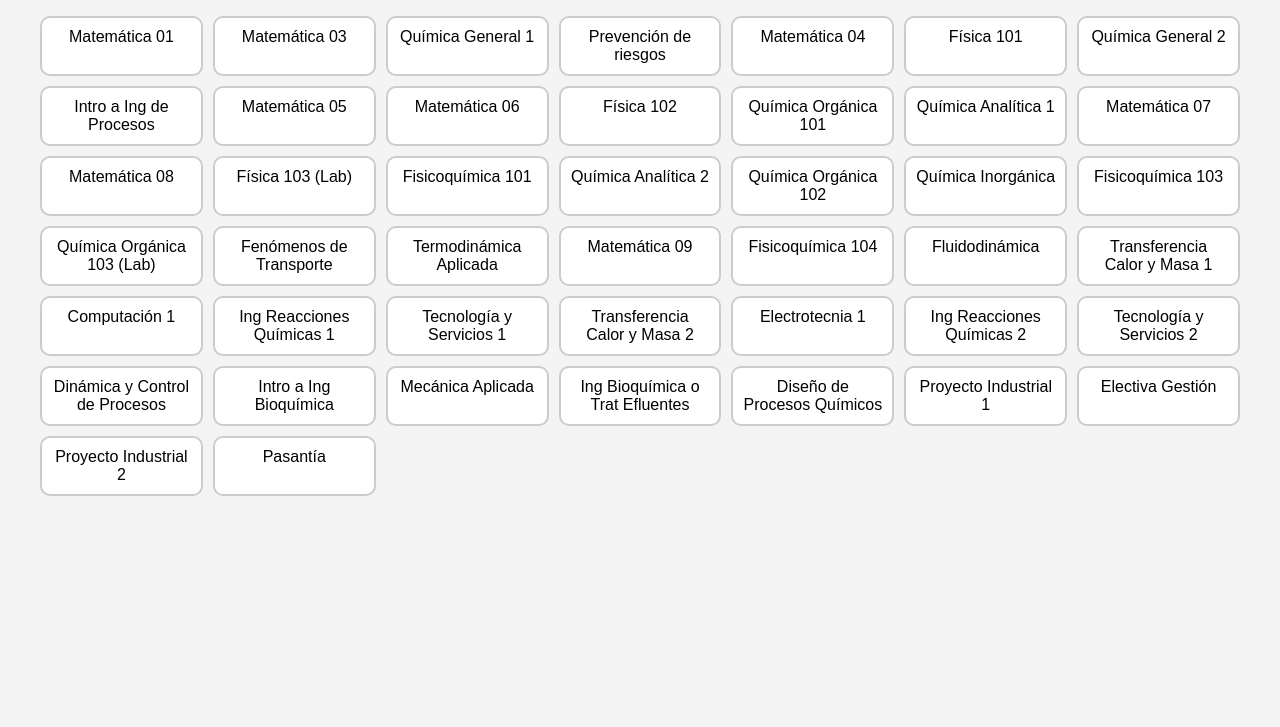
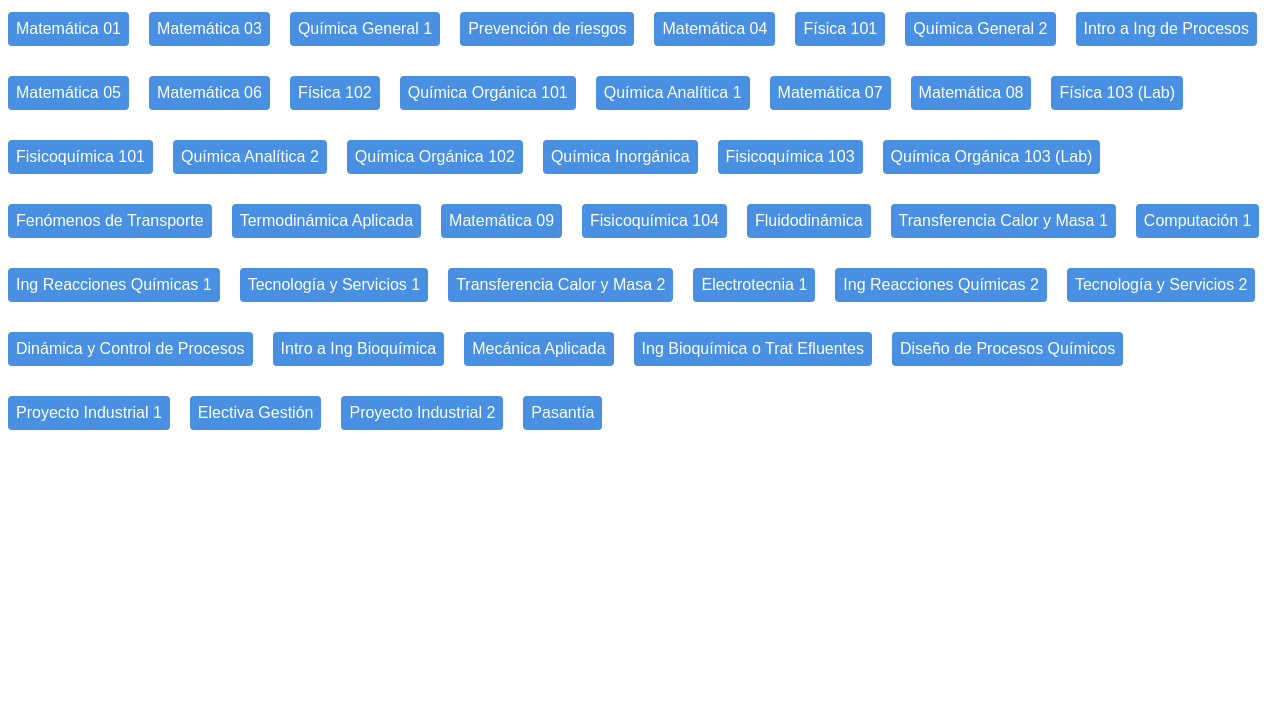
Before and after one commit to Valentinapssss/Malla-interactiva-IQ, a plain HTML site: page index.html in a window 1280 px wide. Shown: the part 73-800 px from the top of the page. Drawn offline with Linux system fonts and the light colour scheme; a script that the page names is missing.

Commit message:
Update style.css

```diff
--- a/style.css
+++ b/style.css
@@ -1,32 +1,34 @@
-body {
-  font-family: sans-serif;
-  background: #f4f4f4;
-  padding: 20px;
+.grid {
+  display: flex;
+  flex-wrap: wrap;
+  gap: 20px;
+}
+
+.semestre {
+  border: 1px solid #ccc;
+  padding: 10px;
+  width: 220px;
+  background: #f9f9f9;
+  border-radius: 6px;
+}
+
+.semestre h2 {
   text-align: center;
+  margin-bottom: 10px;
+  font-family: Arial, sans-serif;
 }
-h1 {
-  font-size: 22px;
-  margin-bottom: 20px;
+
+.materia {
+  background: #4a90e2;
+  color: white;
+  margin: 5px 0;
+  padding: 8px;
+  border-radius: 4px;
+  font-family: Arial, sans-serif;
+  user-select: none;
+  transition: background 0.3s ease;
 }
-.grid {
-  display: grid;
-  grid-template-columns: repeat(auto-fill, minmax(160px, 1fr));
-  gap: 10px;
-  max-width: 1200px;
-  margin: auto;
+
+.materia:hover {
+  background: #357ABD;
 }
-.materia {
-  background: white;
-  border: 2px solid #ccc;
-  border-radius: 10px;
-  padding: 10px;
-  cursor: pointer;
-  transition: 0.3s;
-}
-.materia:hover {
-  background: #f0f0f0;
-}
-.aprobada {
-  background: #b5e8b3;
-  border-color: #5da75d;
-}
```
